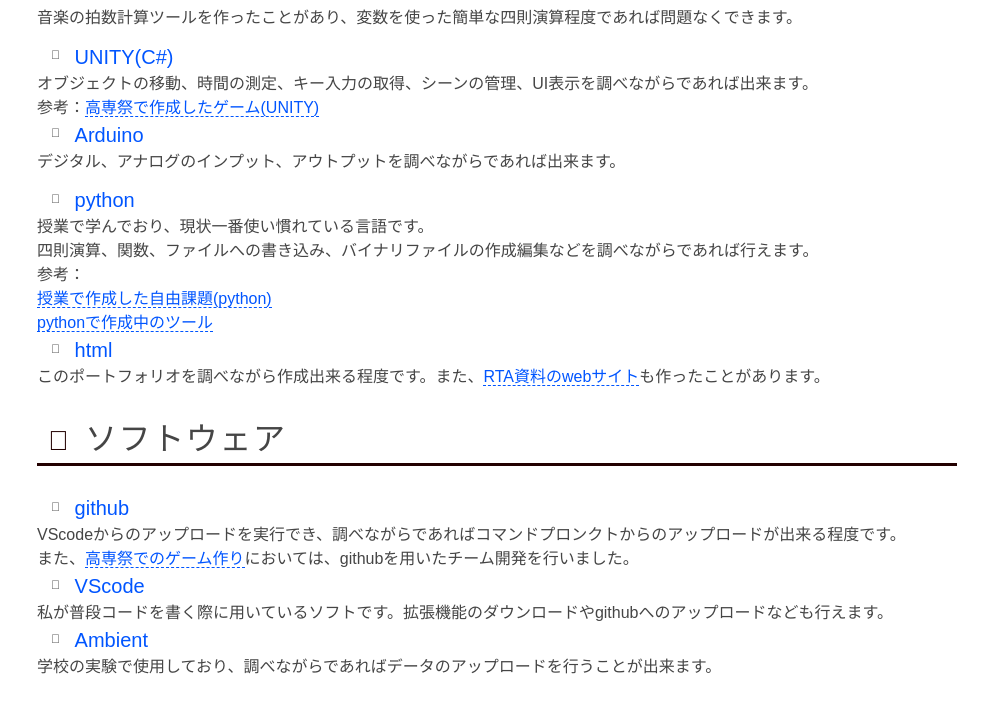
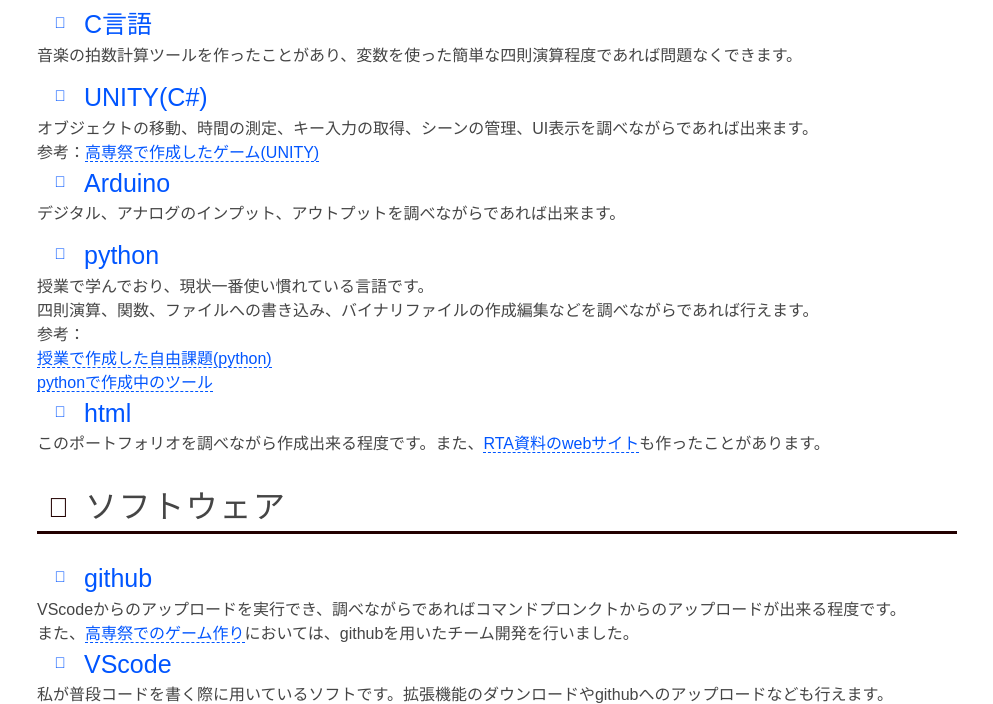
Before and after one commit to kou911/portfolio, a plain HTML site: page index.html in a window 1280 px wide. Shown: the part 504-1208 px from the top of the page, without its empty margins (143-1136 px from the left). Drawn offline with Linux system fonts and the light colour scheme; a web font is replaced by a local one.

Commit message:
change li

```diff
--- a/main.css
+++ b/main.css
@@ -103,6 +103,8 @@
   padding: 0 0 0 1.6em;
   margin: 0;
   text-indent: 0.5em;
+  font-size: 125%;
+  color: var(--theme-color-1);
 }
 
 ul li::before {
```
